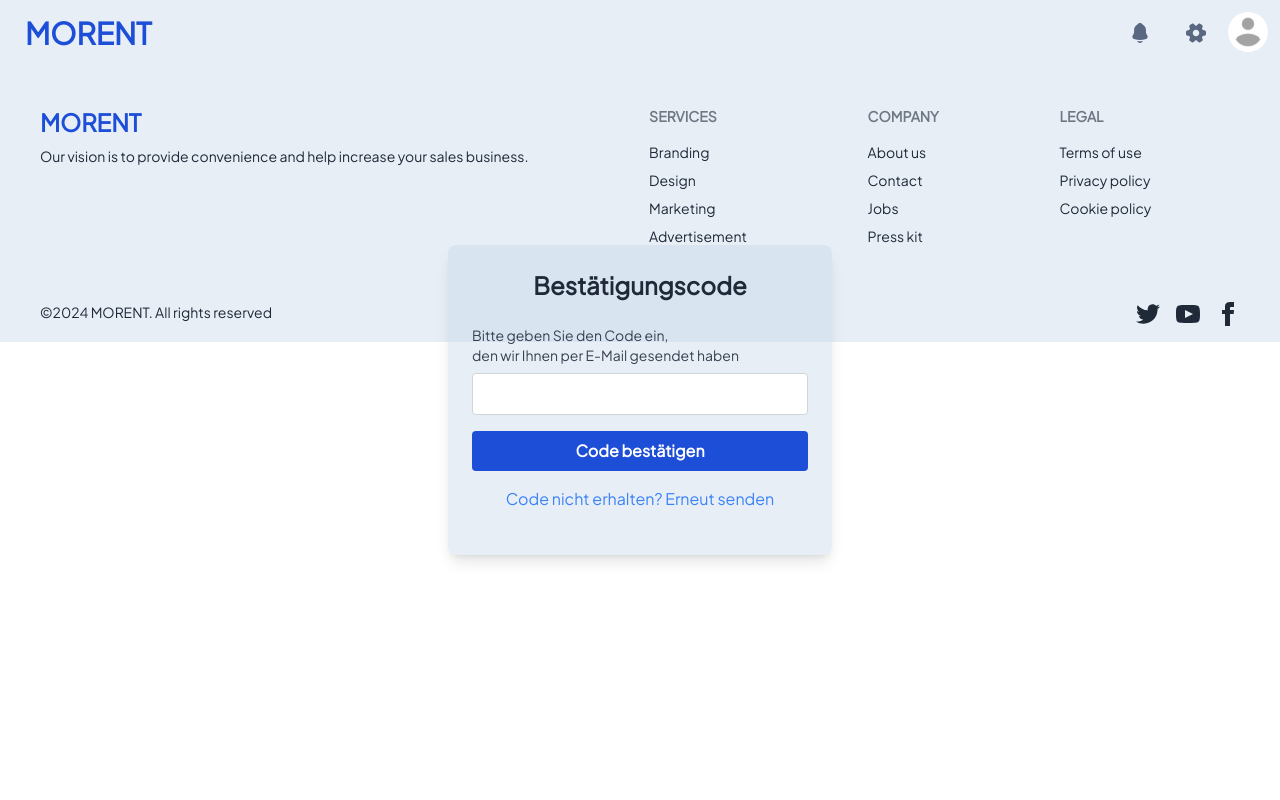
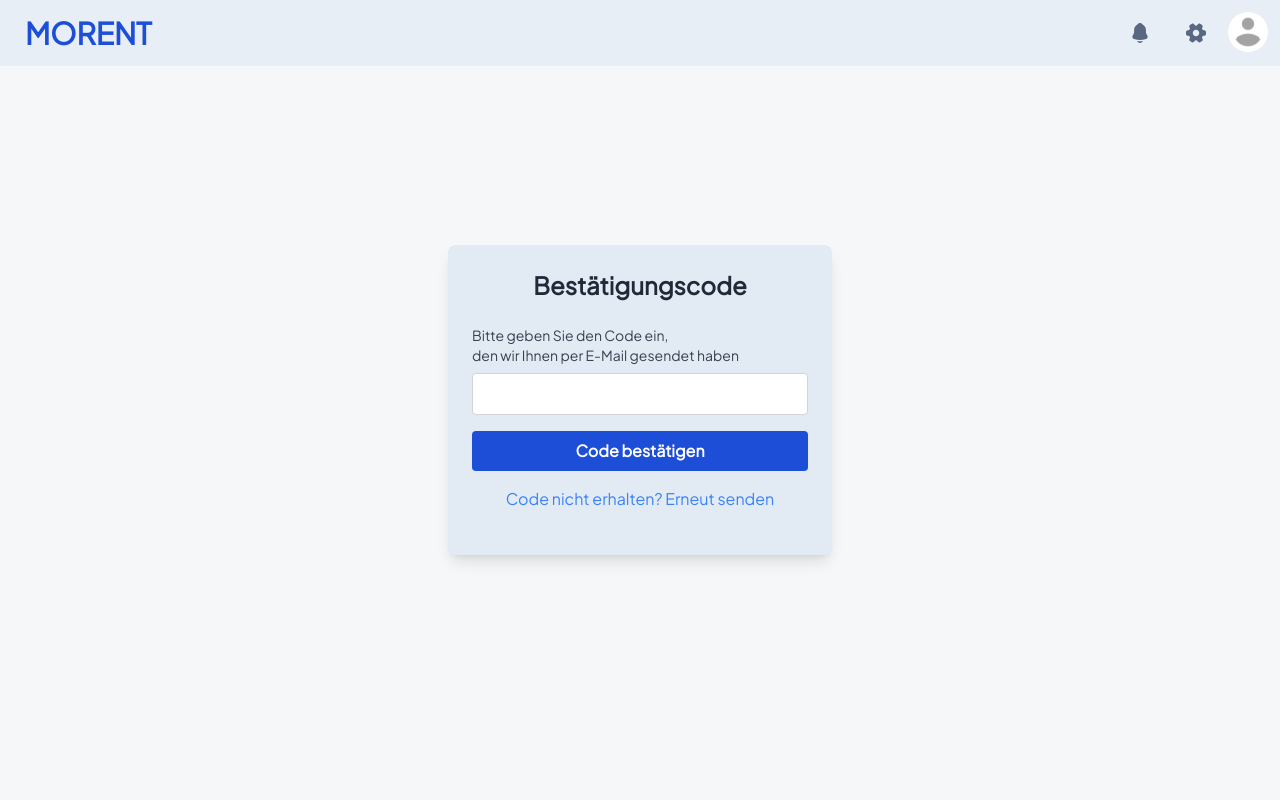
Before and after one commit to andreasReichHl/EndProject_Morent_Frontend, a React (Vite) app: page /confirm-code in a window 1280 px wide. Shown: the top 800 px of the page. Built offline with nearby package versions, Linux system fonts and the light colour scheme.

Commit message:
add file BillingInfo and debug Layout.jsx

```diff
--- a/src/Layout.jsx
+++ b/src/Layout.jsx
@@ -7,9 +7,12 @@ export default function Layout() {
         <>
             <div className=" font-custom">
                 <Navbar />
-
-                <Outlet />
-
+                <main
+                    className="flex-grow min-h-screen bg-primaryBG"
+                    role="main"
+                >
+                    <Outlet />
+                </main>
                 <Footer />
             </div>
         </>
--- /dev/null
+++ b/src/components/Billing/BillingInfo.jsx
@@ -0,0 +1,13 @@
+export default function BillingInfo() {
+    return (
+        <section>
+            <div>
+                <div>
+                    <h2>Rechnung Angaben</h2>
+                    <h3>Bitte die fehlenden Angaben eintragen</h3>
+                </div>
+                <p>Schritt 1-4</p>
+            </div>
+        </section>
+    );
+}
--- a/src/pages/BookingPage.jsx
+++ b/src/pages/BookingPage.jsx
@@ -3,6 +3,8 @@
 export default function BookingPage() {
 
     return (
-    <div></div>
+        <div>
+
+    </div>
     )
 }
```
